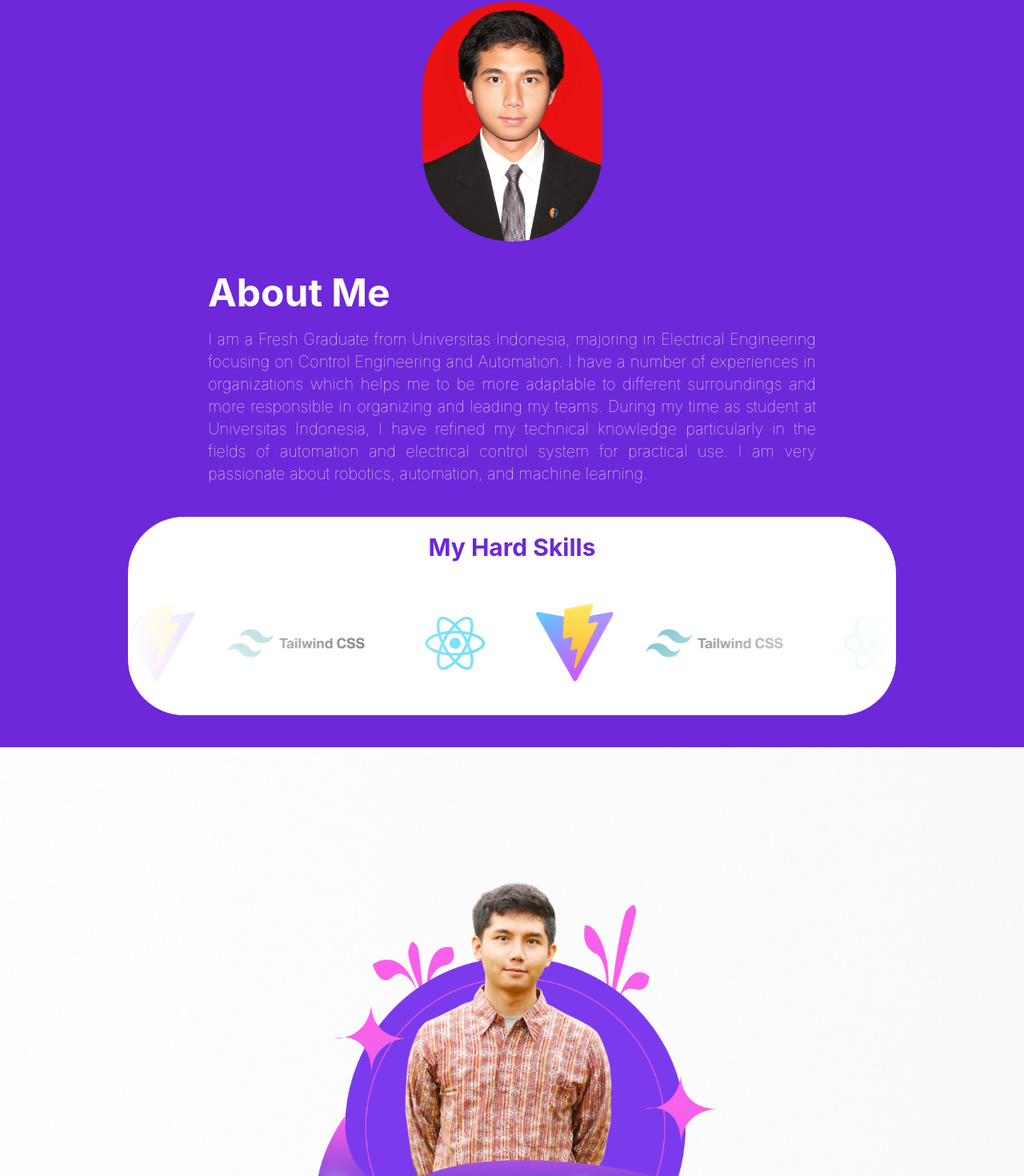
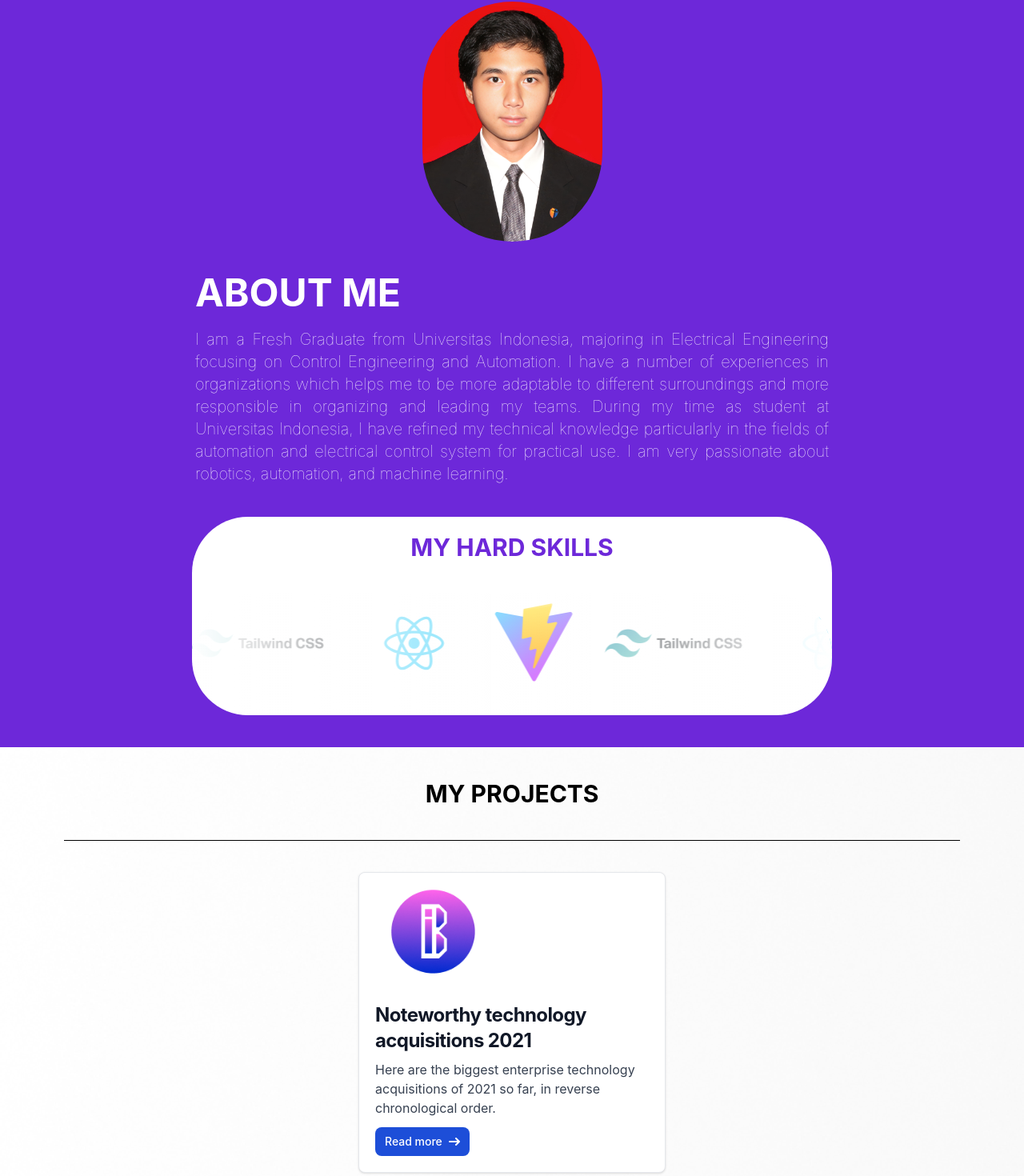
Before and after one commit to heliumonoxide/portfolio_web, a React (Vite) app in the folder client/: page / in a window 1280 px wide. Shown: the part 1288-2758 px from the top of the page at 80% size. Built offline with nearby package versions, Linux system fonts and the light colour scheme.

Commit message:
added project with cards

```diff
--- a/client/src/App.jsx
+++ b/client/src/App.jsx
@@ -4,7 +4,7 @@ import { BrowserRouter as Router } from "react-router-dom";
 import Introduction from "./components/Introduction/Introduction";
 import bgImage from './assets/bg-introduction.png';
 import About from "./components/About/About"
-
+import Projects from "./components/Projects/Projects"
 
 function App() {
   return (
@@ -25,12 +25,12 @@ function App() {
             <About />
           </div>
           <div
-            className="snap-center bg-local bg-center bg-cover w-full min-h-screen bg-zinc-50 scroll-smooth pt-[80px]"
+            className="snap-center bg-local bg-center bg-cover w-full min-h-screen bg-zinc-50 scroll-smooth"
             style={{
               backgroundImage: `url(${bgImage})`,
             }}
           >
-            <Introduction />
+            <Projects />
           </div>
         </div>
       </Router>
--- a/client/src/components/About/About.jsx
+++ b/client/src/components/About/About.jsx
@@ -26,8 +26,8 @@ const About = () => {
               className="md:h-[300px] z-10 rounded-full "
             />
           </div>
-          <div className="flex flex-col px-5 md:px-5 text-white w-[800px] gap-5">
-            <h1 className="text-xl md:text-5xl font-bold">About Me</h1>
+          <div className="flex flex-col px-5 md:px-1 text-white w-[800px] gap-5">
+            <h1 className="text-xl md:text-5xl font-bold">ABOUT ME</h1>
             <p className="text-sm md:text-xl font-thin text-justify">
               I am a Fresh Graduate from Universitas Indonesia, majoring in
               Electrical Engineering focusing on Control Engineering and
@@ -41,13 +41,13 @@ const About = () => {
             </p>
           </div>
         </div>
-        <div className="bg-white mx-5 md:mx-40 rounded-[40px] md:rounded-[70px] mb-10">
+        <div className="bg-white mx-5 md:mx-60 rounded-[40px] md:rounded-[70px] mb-10">
           {/* <div className="flex">
                 <div className="w-full h-[1px] bg-white mx-40 mb-5"></div>
             </div> */}
           <div className="flex justify-center">
             <div className="font-bold text-violet-700 pt-5 sm:text-2xl md:text-3xl mb-0 md:mb-10">
-              My Hard Skills
+              MY HARD SKILLS
             </div>
           </div>
           <div className="rounded-full relative overflow-hidden w-full pt-3 md:pb-10 before:absolute before:left-0 before:top-0 before:z-[2] before:h-full before:w-[20vh] md:before:w-[500px] before:bg-[linear-gradient(to_right,rgba(255,255,255,100),rgba(255,255,255,0))] before:content-[''] after:absolute after:right-0 after:top-0 after:z-[2] after:h-full after:w-[20vh] md:after:w-[500px] after:-scale-x-100 after:bg-[linear-gradient(to_right,rgba(255,255,255,100),rgba(255,255,255,0))] after:content-['']">
--- /dev/null
+++ b/client/src/components/Projects/Projects.jsx
@@ -0,0 +1,36 @@
+import picture from "../../assets/Header.png"
+
+const Projects = () => {
+  return (
+    <>
+      <div className="flex flex-col px-20 gap-10 pt-10">
+        <h1 className="flex flex-row w-full justify-center text-3xl font-bold ">MY PROJECTS</h1>
+        <h1 className="flex flex-row w-full justify-center bg-black h-[0.2px]"></h1>
+        <div className="flex flex-row flex-wrap justify-center gap-10">
+
+
+    <div className="max-w-sm bg-white border border-gray-200 rounded-lg shadow dark:bg-gray-800 dark:border-gray-700">
+        <a href="#">
+            <img className="rounded-t-lg" src={picture} alt="" />
+        </a>
+        <div className="p-5">
+            <a href="#">
+                <h5 className="mb-2 text-2xl font-bold tracking-tight text-gray-900 dark:text-white">Noteworthy technology acquisitions 2021</h5>
+            </a>
+            <p className="mb-3 font-normal text-gray-700 dark:text-gray-400">Here are the biggest enterprise technology acquisitions of 2021 so far, in reverse chronological order.</p>
+            <a href="#" className="inline-flex items-center px-3 py-2 text-sm font-medium text-center text-white bg-blue-700 rounded-lg hover:bg-blue-800 focus:ring-4 focus:outline-none focus:ring-blue-300 dark:bg-blue-600 dark:hover:bg-blue-700 dark:focus:ring-blue-800">
+                Read more
+                <svg className="rtl:rotate-180 w-3.5 h-3.5 ms-2" aria-hidden="true" xmlns="http://www.w3.org/2000/svg" fill="none" viewBox="0 0 14 10">
+                    <path stroke="currentColor" strokeLinecap="round" strokeLinejoin="round" strokeWidth="2" d="M1 5h12m0 0L9 1m4 4L9 9"/>
+                </svg>
+            </a>
+        </div>
+    </div>
+
+        </div>
+      </div>
+    </>
+  );
+};
+
+export default Projects;
```
